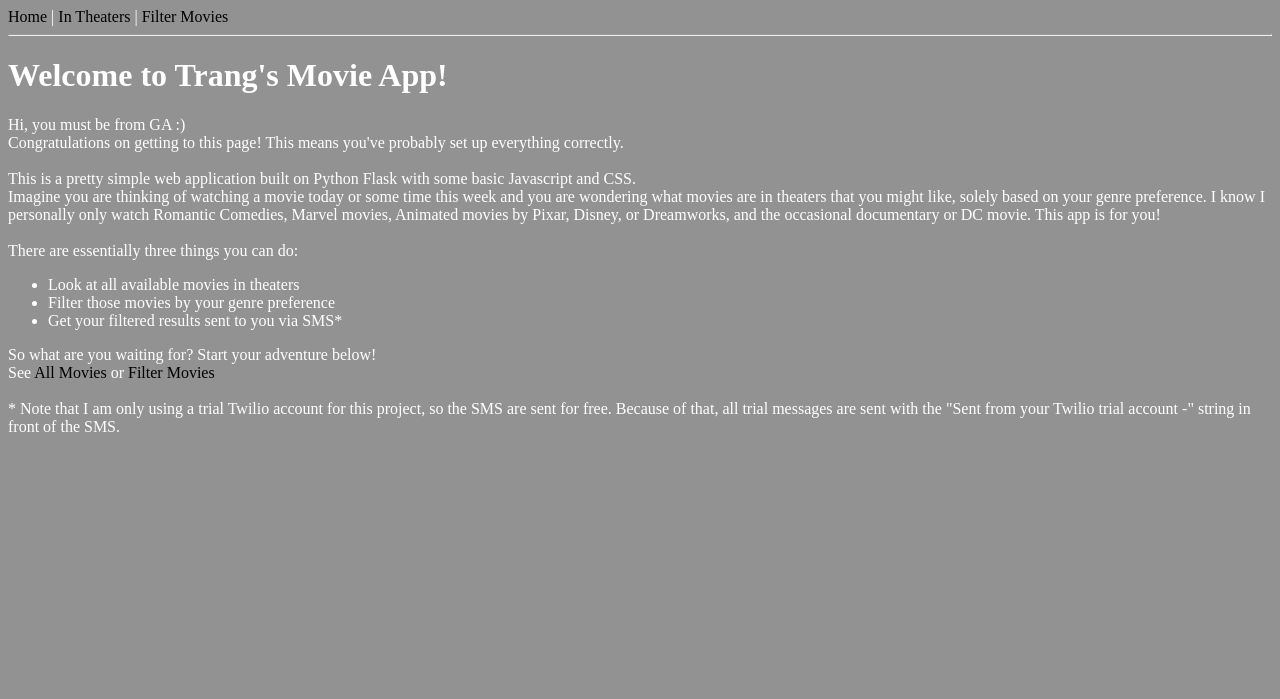
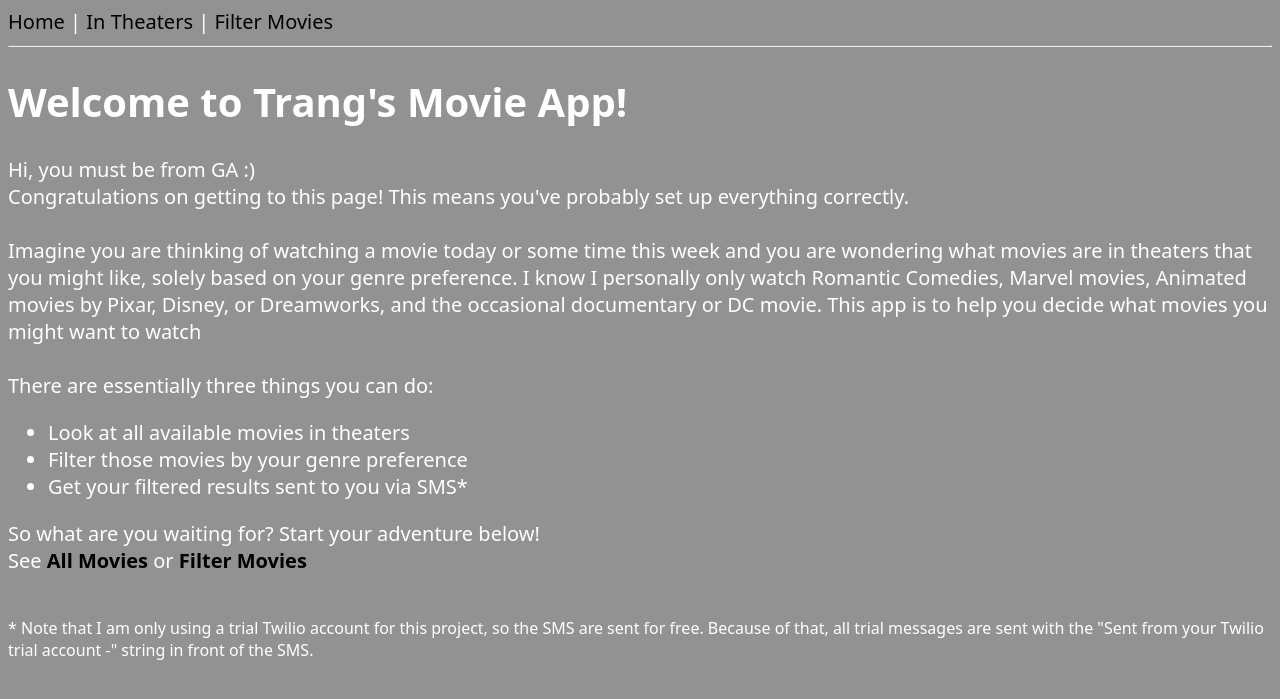
Before and after one commit to minhtrangvy/GAPythonInstructorFlaskApp, a Flask app: page / in a window 1280 px wide. Shown: the top 699 px of the page. Run offline with Flask 2, Linux system fonts and the light colour scheme; parts of the project's set-up code (start-up, migrations or seed data) failed here and were passed over.

Commit message:
Done. Need to dockerize

```diff
--- a/app/models/genre.py
+++ /dev/null
@@ -1,4 +0,0 @@
-class Genre:
-    def __init__(self, genre_id, friendly_name):
-        self.genre_id = genre_id
-        self.friendly_name = friendly_name
--- a/app/models/results.py
+++ b/app/models/results.py
@@ -1,5 +1,8 @@
 class Results:
     def __init__(self, phone_number, chosen_genres, movies):
         self.phone_number = phone_number
-        self.chosen_genres = chosen_genres
+        if chosen_genres:
+            self.chosen_genres = ', '.join(chosen_genres)
+        else:
+            self.chosen_genres = None
         self.movies = movies
--- a/app/routes.py
+++ b/app/routes.py
@@ -3,35 +3,45 @@ import datetime
 import requests
 from dateutil.relativedelta import relativedelta
 from flask import render_template
+from twilio.rest import Client
 
 import util
 from app import app
+from app.models.movie import Movie
+from app.models.results import Results
 from config import Config
 from forms import UserPreferencesForm
-from app.models.movie import Movie
-from app.models.results import Results
-from twilio.rest import Client
 
 
 @app.route('/')
 @app.route('/index')
 def index():
+    """
+    Displays the home page
+    """
     return render_template('index.html', title='Homepage')
 
 
 @app.route('/all_movies')
 def all_movies():
+    """
+    Displays all movies that are currently in theaters (in other words, were released within the last month)
+    """
     movies_in_theaters = _fetch_movies()
     return render_template('all_movies.html', title='All Movies', result=Results(None, None, movies_in_theaters))
 
 
 @app.route('/form', methods=['GET', 'POST'])
 def user_preferences_form():
+    """
+    Renders a form so the user can submit a phone number (optional) and some genres
+    After form submission is successful, shows the results page
+    """
     form = UserPreferencesForm(meta={'csrf': False})
     if form.validate_on_submit():
         matching_movies = _fetch_matching_movies(form.genres_checkbox.data)
         chosen_genres_names = _checklist_mapping(form.genres_checkbox.data)
-        user_results = Results(form.phone_number.data, chosen_genres_names, matching_movies)
+        user_results = Results(str(form.phone_number.data), chosen_genres_names, matching_movies)
         _send_sms(user_results)
         return render_template('results.html', result=user_results)
     return render_template('form.html', title='Trang\'s Movie App', form=form)
@@ -40,7 +50,7 @@ def user_preferences_form():
 def _fetch_matching_movies(chosen_genres):
     """
     Fetch all movies that are in theaters that match the given genres
-    :return:
+    :return: list of Movie objects
     """
     chosen_genres = [int(g) for g in chosen_genres]   # Turn all items in the chosen genres list to ints for comparison
     return filter(lambda m: set(m.genres) & set(chosen_genres) != set([]), _fetch_movies())
@@ -50,7 +60,7 @@ def _fetch_movies():
     """
     Make request to TheMovieDB API to get all movies that are in theaters
     In theaters meaning the movie's release date was a month ago up until today
-    :return:
+    :return: list of Movie objects
     """
     # Base url
     tmdb_base = 'https://api.themoviedb.org/3'
@@ -74,11 +84,22 @@ def _fetch_movies():
 
 
 def _checklist_mapping(chosen_genres):
+    """
+    Reads in the genres from a csv file and get friendly name of all chosen genres
+    :param chosen_genres: list of unicode strings of genre ids
+    :return list: of dictionaries of genre id to friendly name of only the chosen genres
+    """
+    print chosen_genres
     all_genres = util.read_in_genres_from_csv()
     return [all_genres[cg] for cg in chosen_genres]
 
 
 def _send_sms(user_results):
+    """
+    Uses the Twilio Python library to send a SMS of the movie results to
+    the phone number given
+    :param user_results: Results
+    """
     if len(user_results.movies) > 0 and user_results.phone_number:
         client = Client(Config.ACCOUNT_SID, Config.AUTH_TOKEN)
         client.messages.create(
@@ -89,10 +110,20 @@ def _send_sms(user_results):
 
 
 def _construct_sms(matching_movies):
+    """
+    Create a pretty text to be sent over SMS
+    :param matching_movies: list of Movie objects
+    :return: str
+    """
     pretty_print_movies = '- ' + '\n- '.join(sorted(_remove_unicode(*matching_movies)))
     return 'Thank you for using Trang\'s Movie App!\n' \
            'Here is a reminder to see these movies:\n' + str(pretty_print_movies)
 
 
 def _remove_unicode(*args):
+    """
+    Turn all of the unicode titles to plain text
+    :param args: list of Movie objects
+    :return: list of modified Movie objects
+    """
     return [m.title.encode('UTF8') for m in args]
--- a/app/static/styles/css/app.css
+++ b/app/static/styles/css/app.css
@@ -1,19 +1,21 @@
 /*Results accordion styling*/
 .accordion {
-    background-color: #eee;
-    color: #444;
+    background-color: #929292;
+    color: white;
     cursor: pointer;
     padding: 18px;
     width: 100%;
     border: none;
     text-align: left;
     outline: none;
-    font-size: 15px;
+    font-size: 15pt;
     transition: 0.4s;
+    text-decoration: underline;
 }
 
 .active {
     background: #26a7de;
+    color: white;
     round-color: #ccc;
 }
 
@@ -30,21 +32,10 @@
 }
 
 
-/*img {*/
-    /*display: block;*/
-    /*margin: 0 auto;*/
-/*}*/
-
-body {
-    color: white;
-    background-color: #929292;
-}
-
-
 /*Image to text transition*/
 .container {
     position: relative;
-    width: 50%;
+    width: 80%;
     margin: 0 auto;
 }
 
@@ -78,8 +69,6 @@ body {
     position: absolute;
     top: 50%;
     left: 40%;
-    /*-webkit-transform: translate(-10%, -10%);*/
-    /*-ms-transform: translate(-10%, -10%);*/
     transform: translate(-30%, -50%);
     text-align: center;
 }
@@ -98,6 +87,17 @@ a:visited {
     color: white;
 }
 
-a.special {
+.special {
     color: black;
 }
+
+.small {
+    font-size: 12pt;
+}
+
+body {
+    color: white;
+    background-color: #929292;
+    font-size: 15pt;
+    font-family: system-ui;
+}
--- a/app/templates/all_movies.html
+++ b/app/templates/all_movies.html
@@ -2,6 +2,8 @@
 
 {% block content %}
     <h1>All Movies That Are In Theaters</h1>
+    Hover over movie posters to see a blurb of the movie.<br>
+    Sorry the images are kind of blurry, it's just whatever is provided from the TMDB API.<br><br>
     {% for movie in result.movies %}
         {% if movie.poster_url is not none %}
             <div class="container">
--- a/app/templates/index.html
+++ b/app/templates/index.html
@@ -5,10 +5,9 @@
     Hi, you must be from GA :) <br>
     Congratulations on getting to this page! This means you've probably set up everything correctly.<br>
     <br>
-    This is a pretty simple web application built on Python Flask with some basic Javascript and CSS.<br>
     Imagine you are thinking of watching a movie today or some time this week and you are wondering what movies are in theaters that you might like,
     solely based on your genre preference. I know I personally only watch Romantic Comedies, Marvel movies, Animated movies by Pixar, Disney, or Dreamworks,
-    and the occasional documentary or DC movie. This app is for you!<br>
+    and the occasional documentary or DC movie. This app is to help you decide what movies you might want to watch<br>
     <br>
     There are essentially three things you can do:
     <ul>
@@ -18,9 +17,9 @@
     </ul>
 
     So what are you waiting for? Start your adventure below!<br>
-    See <a href="/all_movies">All Movies</a> or <a href="/form">Filter Movies</a>
+See <b><a href="/all_movies">All Movies</a></b> or <b><a href="/form">Filter Movies</a></b>
     <br>
     <br>
-    * Note that I am only using a trial Twilio account for this project, so the SMS are sent for free.
-    Because of that, all trial messages are sent with the "Sent from your Twilio trial account -" string in front of the SMS.
+    <p class="small">* Note that I am only using a trial Twilio account for this project, so the SMS are sent for free.
+        Because of that, all trial messages are sent with the "Sent from your Twilio trial account -" string in front of the SMS.</p>
 {% endblock %}
--- a/app/util.py
+++ b/app/util.py
@@ -2,6 +2,10 @@ import csv
 
 
 def read_in_genres_from_csv():
+    """
+    Reads in the csv file that maps genre ids to their friendly names
+    :return dict: genre id to friendly name
+    """
     all_genres = {}
     with open('app/genres.csv', 'rb') as csv_file:
         genre_reader = csv.DictReader(csv_file)
```
Also changed, not shown: app/templates/results.html (+8 -7 lines).
